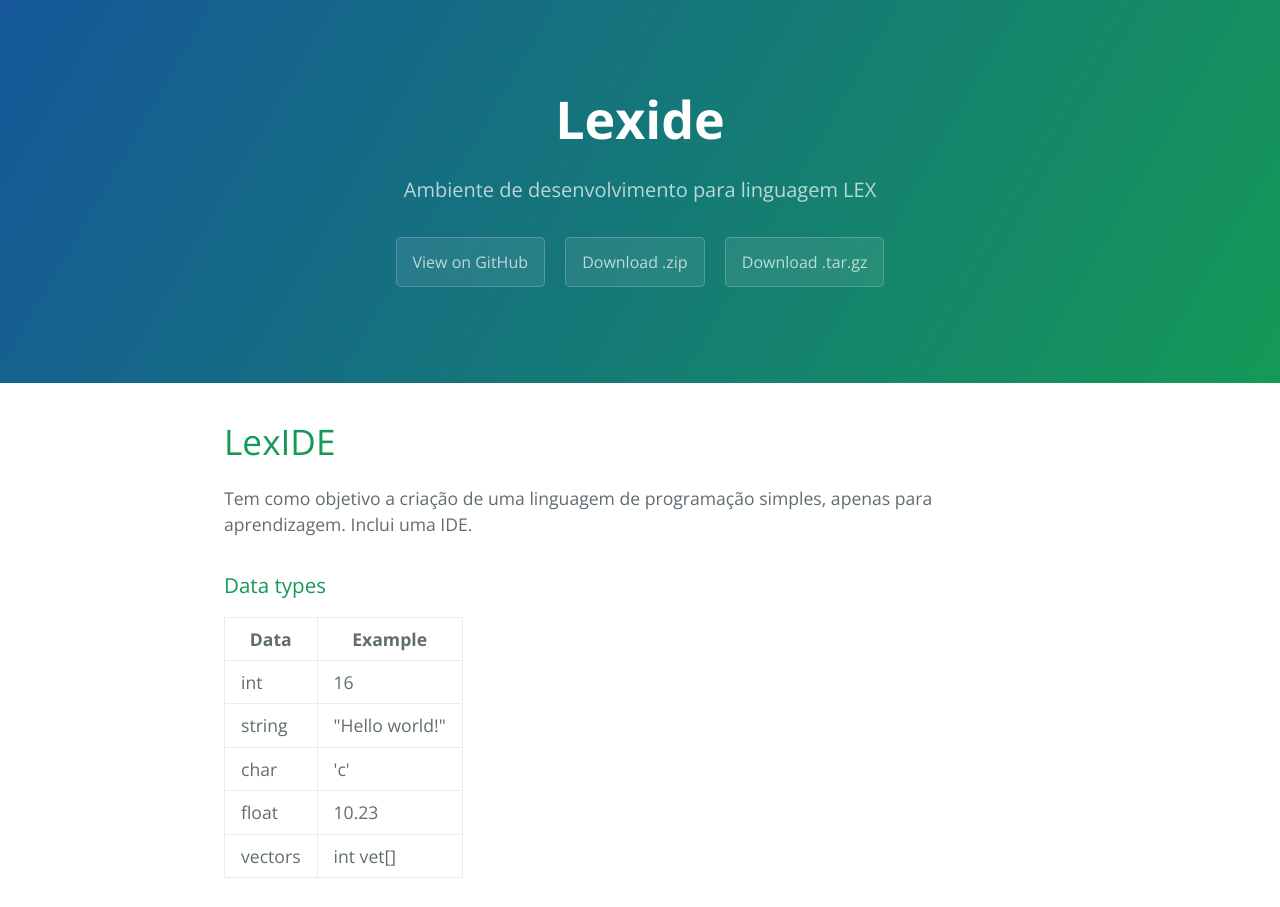
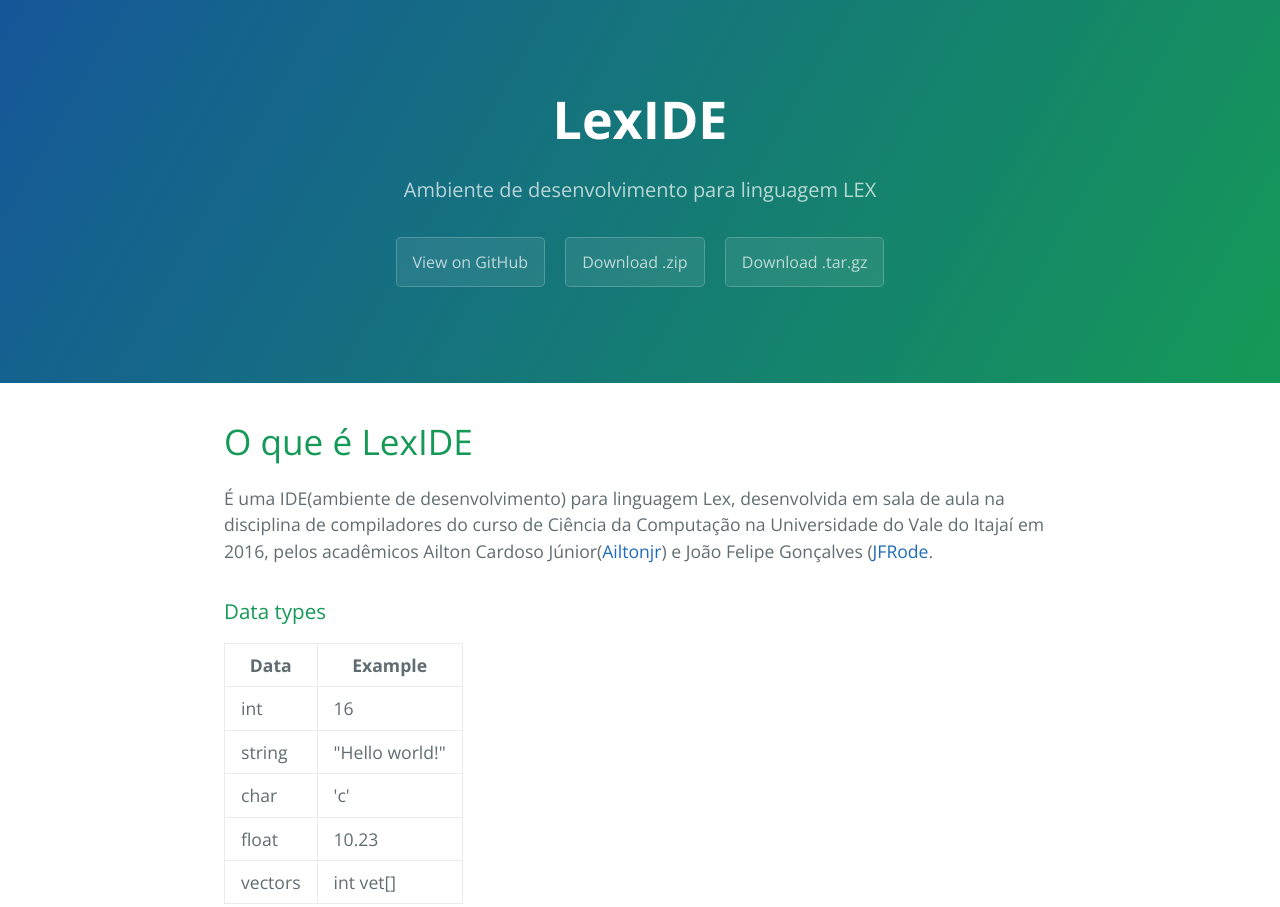
Before and after one commit to JFRode/LexIDE, a plain HTML site: page index.html in a window 1280 px wide. Shown: the top 907 px of the page. Drawn offline with nearby package versions, Linux system fonts and the light colour scheme.

```diff
--- a/index.html
+++ b/index.html
@@ -2,7 +2,7 @@
 <html lang="en-us">
   <head>
     <meta charset="UTF-8">
-    <title>Lexide by JFRode</title>
+    <title>LexIDE by JFRode</title>
     <meta name="viewport" content="width=device-width, initial-scale=1">
     <link rel="stylesheet" type="text/css" href="stylesheets/normalize.css" media="screen">
     <link href='https://fonts.googleapis.com/css?family=Open+Sans:400,700' rel='stylesheet' type='text/css'>
@@ -11,7 +11,7 @@
   </head>
   <body>
     <section class="page-header">
-      <h1 class="project-name">Lexide</h1>
+      <h1 class="project-name">LexIDE</h1>
       <h2 class="project-tagline">Ambiente de desenvolvimento para linguagem LEX</h2>
       <a href="https://github.com/JFRode/LexIDE" class="btn">View on GitHub</a>
       <a href="https://github.com/JFRode/LexIDE/zipball/master" class="btn">Download .zip</a>
@@ -20,9 +20,9 @@
 
     <section class="main-content">
       <h1>
-<a id="lexide" class="anchor" href="#lexide" aria-hidden="true"><span aria-hidden="true" class="octicon octicon-link"></span></a>LexIDE</h1>
+<a id="o-que-é-lexide" class="anchor" href="#o-que-%C3%A9-lexide" aria-hidden="true"><span aria-hidden="true" class="octicon octicon-link"></span></a>O que é LexIDE</h1>
 
-<p>Tem como objetivo a criação de uma linguagem de programação simples, apenas para aprendizagem. Inclui uma IDE.</p>
+<p>É uma IDE(ambiente de desenvolvimento) para linguagem Lex, desenvolvida em sala de aula na disciplina de compiladores do curso de Ciência da Computação na Universidade do Vale do Itajaí em 2016, pelos acadêmicos Ailton Cardoso Júnior(<a href="https://github.com/Ailtonjr">Ailtonjr</a>)  e João Felipe Gonçalves (<a href="https://github.com/JFRode">JFRode</a>.</p>
 
 <h2></h2>
 
@@ -309,7 +309,7 @@
 <p><strong>final scope:</strong> detecta o final de um escopo.</p>
 
       <footer class="site-footer">
-        <span class="site-footer-owner"><a href="https://github.com/JFRode/LexIDE">Lexide</a> is maintained by <a href="https://github.com/JFRode">JFRode</a>.</span>
+        <span class="site-footer-owner"><a href="https://github.com/JFRode/LexIDE">LexIDE</a> is maintained by <a href="https://github.com/JFRode">JFRode</a>.</span>
 
         <span class="site-footer-credits">This page was generated by <a href="https://pages.github.com">GitHub Pages</a> using the <a href="https://github.com/jasonlong/cayman-theme">Cayman theme</a> by <a href="https://twitter.com/jasonlong">Jason Long</a>.</span>
       </footer>
```
Also changed, not shown: params.json (+2 -2 lines).
